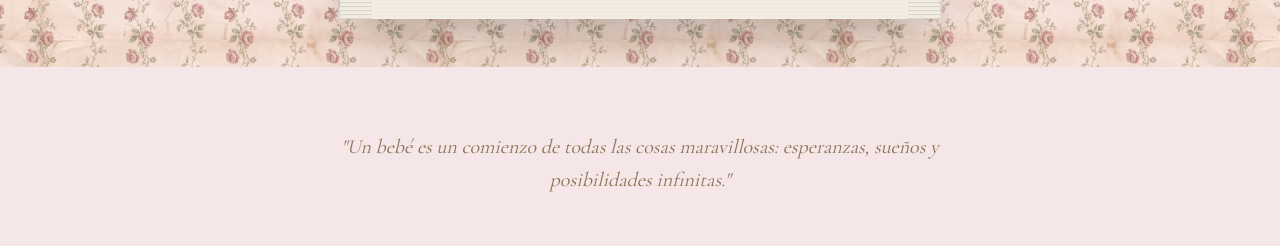
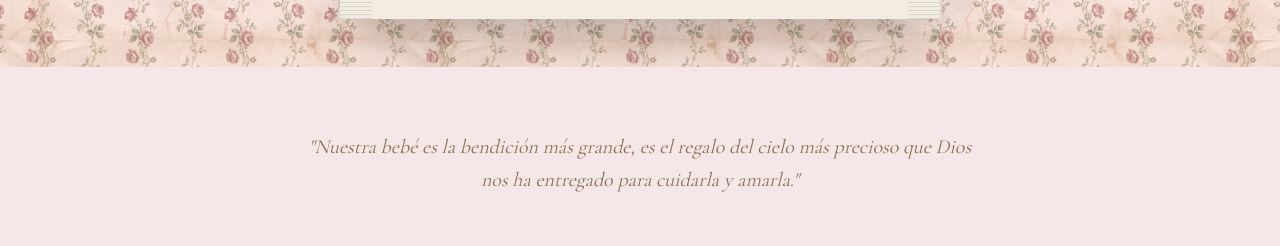
Before and after one commit to maikolUniversidad/BabyShower_Maria_Franchesca_01, a Next.js app: page / in a window 1280 px wide. Shown: the part 1160-1406 px from the top of the page. Built offline with nearby package versions, Linux system fonts and the light colour scheme; no server answers; a web font is replaced by a local one.

Commit message:
update: change website quote to the new version

```diff
--- a/app/page.tsx
+++ b/app/page.tsx
@@ -12,7 +12,7 @@ export default function Home() {
         {/* Decorative Quote */}
         <section className="text-center space-y-6 max-w-2xl mx-auto">
           <p className="text-lg md:text-xl font-vintage-serif text-vintage-sepia italic leading-relaxed">
-            "Un bebé es un comienzo de todas las cosas maravillosas: esperanzas, sueños y posibilidades infinitas."
+            "Nuestra bebé es la bendición más grande, es el regalo del cielo más precioso que Dios nos ha entregado para cuidarla y amarla."
           </p>
           <div className="w-16 h-px bg-vintage-sepia/30 mx-auto"></div>
         </section>
```
